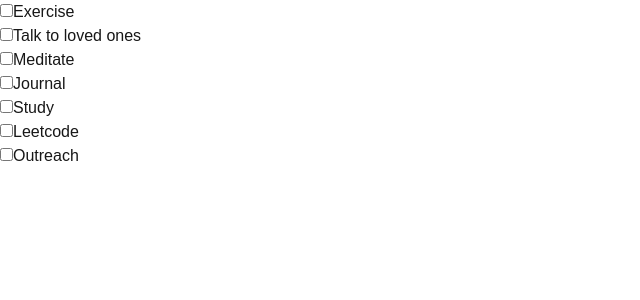
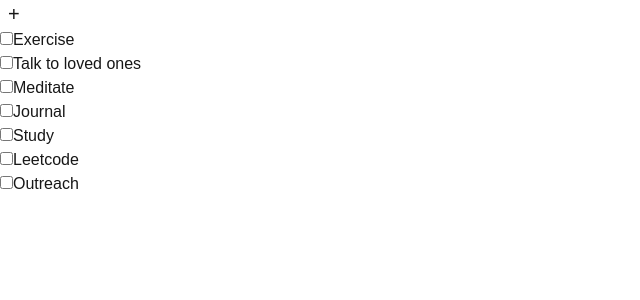
Before and after one commit to SimonNRisk/accountability-buddy, a Next.js app in the folder accountability-buddy/: page / in a window 1280 px wide. Shown: the top 300 px of the page, without its empty margins (0-640 px from the left). Built offline with nearby package versions, Linux system fonts and the light colour scheme; no server answers; the database is empty.

Commit message:
UI for add delete activity

```diff
--- a/accountability-buddy/src/app/page.tsx
+++ b/accountability-buddy/src/app/page.tsx
@@ -1,4 +1,5 @@
 "use client";
+import { useState } from "react";
 import { getDoc, onSnapshot } from "firebase/firestore";
 
 //TODO: ability to add item, send it to firebase
@@ -9,6 +10,9 @@ import { useChecklistItem } from "@/hooks/useChecklistItem";
 import { docRef } from "@/lib/firebase";
 
 export default function Home() {
+  const [inputVisible, setInputVisible] = useState(false);
+  const [newItemTitle, setNewItemTitle] = useState("");
+
   getDoc(docRef)
     .then((doc) => {
       console.log(doc.data(), doc.id);
@@ -21,8 +25,50 @@ export default function Home() {
     console.log(doc.data(), doc.id);
   });
 
+  const handleSubmit = (e: React.FormEvent<HTMLFormElement>) => {
+    e.preventDefault();
+
+    if (newItemTitle.trim() === "") return;
+
+    console.log("Submitted", newItemTitle);
+
+    //TODO send new item to firebase
+
+    setNewItemTitle("");
+    setInputVisible(false);
+  };
+
   const { items, toggleItem } = useChecklistItem(dailyActivities);
   return (
+    <>
+      <form className="flex flex-row" onSubmit={handleSubmit}>
+        {inputVisible ? (
+          <>
+            <input
+              className="bg-white text-black px-2 py-1 rounded"
+              placeholder="Enter an activity"
+              value={newItemTitle}
+              onChange={(e) => setNewItemTitle(e.target.value)}
+              autoFocus
+            />
+            <button
+              type="button"
+              onClick={() => setInputVisible(false)}
+              className="text-xl px-2 cursor-pointer"
+            >
+              -
+            </button>
+          </>
+        ) : (
+          <button
+            type="button"
+            onClick={() => setInputVisible(true)}
+            className="text-xl px-2 cursor-pointer"
+          >
+            +
+          </button>
+        )}
+      </form>
       <ul>
         {items.map((item) => (
           <ChecklistItem
@@ -34,5 +80,6 @@ export default function Home() {
           />
         ))}
       </ul>
+    </>
   );
 }
```
Lines whose indentation alone changed are shown as unchanged.
